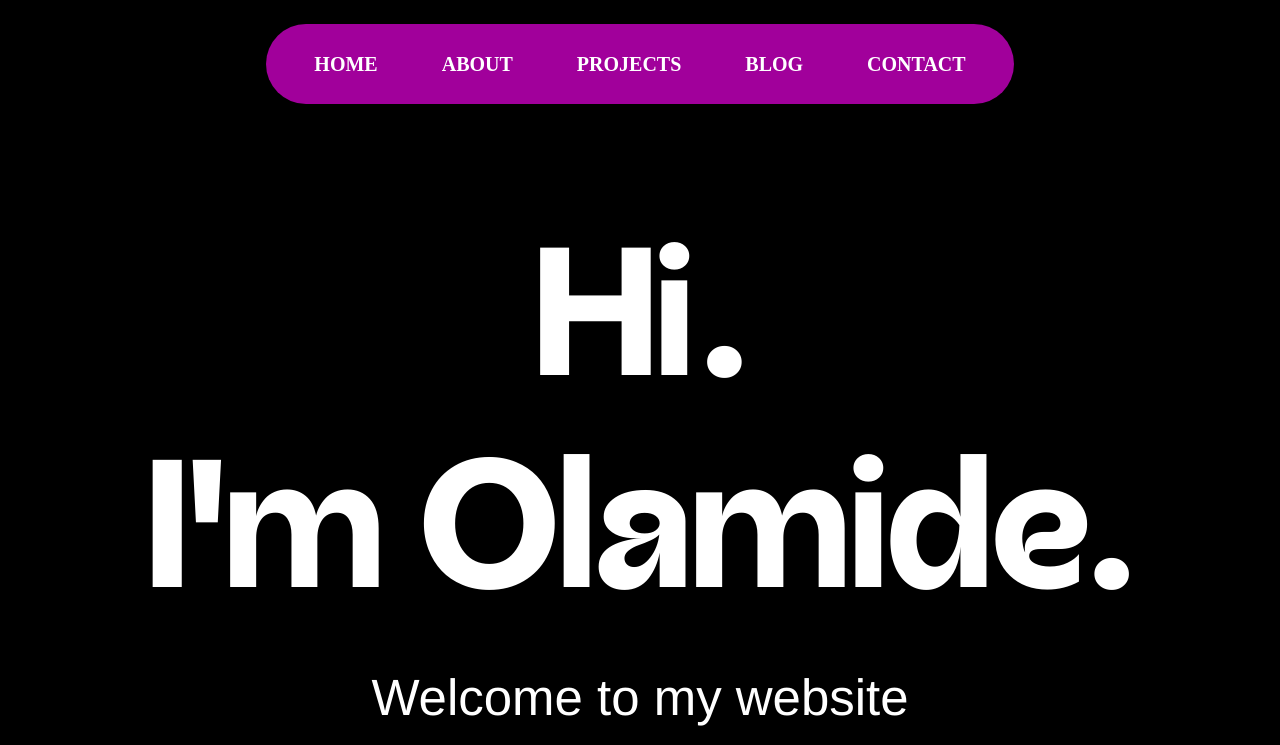
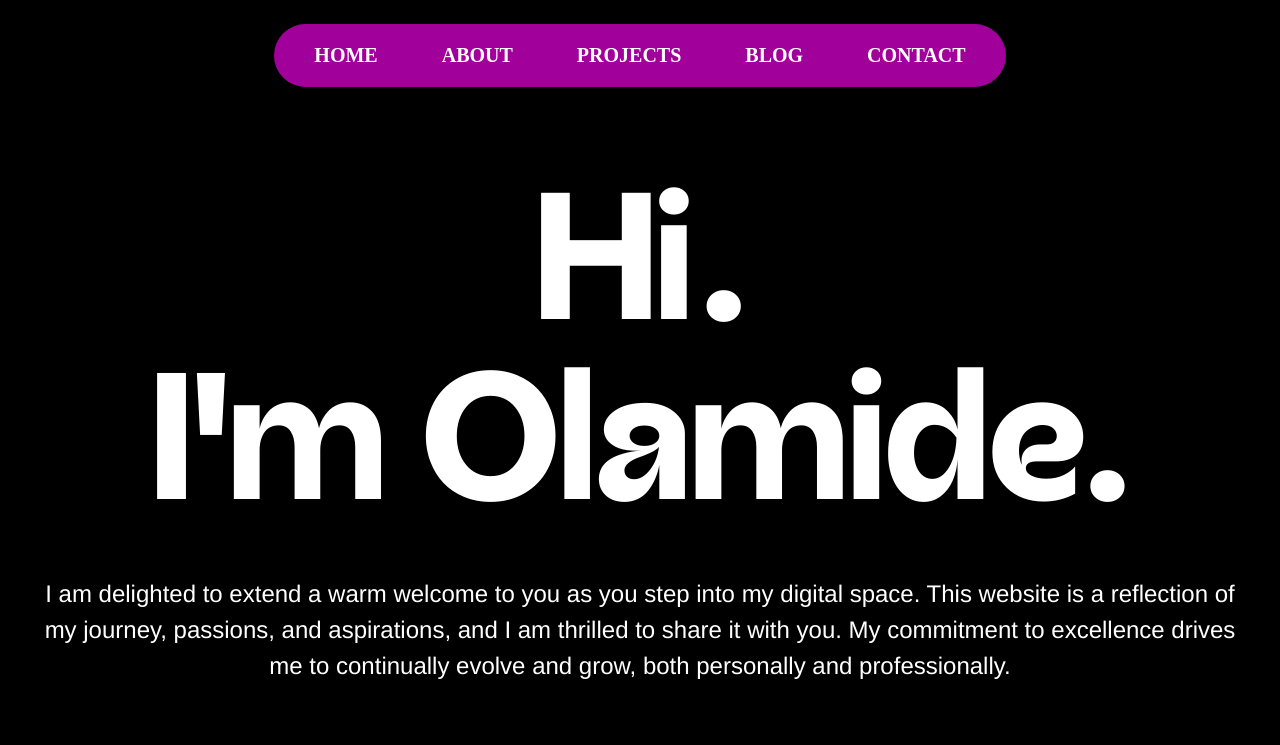
Before and after one commit to olamide-ibiloye/personal-website, a Gatsby site: page / in a window 1280 px wide. Shown: the top 745 px of the page. Built offline with nearby package versions, Linux system fonts and the light colour scheme; Gatsby itself is replaced by a stand-in of ours.

Commit message:
Refcatored

```diff
--- a/src/components/body/Body.tsx
+++ b/src/components/body/Body.tsx
@@ -25,12 +25,12 @@ const Body = ({
     <Box
       sx={{
         width: "100%",
-        maxWidth: 1500,
+        maxWidth: 1200,
         margin: "auto",
         pt: paddingTop,
         pb: paddingBottom,
         py: paddingY,
-        px: paddingX || { xs: 4, md: 0 },
+        px: paddingX || { xs: 5, lg: 0 },
         pl: paddingLeft,
         pr: paddingRight,
       }}
--- a/src/components/header/Header.tsx
+++ b/src/components/header/Header.tsx
@@ -1,103 +1,27 @@
-import * as React from "react";
-import AppBar from "@mui/material/AppBar";
+import React from "react";
 import Box from "@mui/material/Box";
-import Divider from "@mui/material/Divider";
-import Drawer from "@mui/material/Drawer";
-import IconButton from "@mui/material/IconButton";
-import List from "@mui/material/List";
-import ListItem from "@mui/material/ListItem";
-import ListItemButton from "@mui/material/ListItemButton";
-import ListItemText from "@mui/material/ListItemText";
-import MenuIcon from "@mui/icons-material/Menu";
 import Toolbar from "@mui/material/Toolbar";
-import Typography from "@mui/material/Typography";
-import Button from "@mui/material/Button";
-import { CssBaseline } from "@mui/material";
 import Body from "../body/Body";
+import SideBar from "./SideBar";
+import NavBar from "./NavBar";
 
-interface Props {
-  window?: () => Window;
-}
-
-const drawerWidth = 240;
 const navItems = ["Home", "About", "Projects", "Blog", "Contact"];
 
-const Header = (props: Props) => {
-  const { window } = props;
-  const [mobileOpen, setMobileOpen] = React.useState(false);
+const headerStyle = {
+  display: "flex",
+  margin: "auto",
+  alignItems: "center",
+  justifyContent: "center",
+};
 
-  const handleDrawerToggle = () => {
-    setMobileOpen(!mobileOpen);
-  };
-
-  const drawer = (
-    <Box onClick={handleDrawerToggle} sx={{ textAlign: "center" }}>
-      <Typography variant="h6" sx={{ my: 2 }}>
-        MUI
-      </Typography>
-      <Divider />
-      <List>
-        {navItems.map((item) => (
-          <ListItem key={item} disablePadding>
-            <ListItemButton sx={{ textAlign: "center" }}>
-              <ListItemText primary={item} color="white" />
-            </ListItemButton>
-          </ListItem>
-        ))}
-      </List>
-    </Box>
-  );
-
-  const container = window !== undefined ? () => window().document.body : undefined;
-
+const Header = () => {
   return (
     <Body>
-      <Box sx={{ display: "flex", margin: "auto", alignItems: "center", justifyContent: "center" }}>
-        <CssBaseline />
-        <AppBar
-          color="transparent"
-          component="nav"
-          sx={{
-            alignItems: { md: "center" },
-            boxShadow: 0,
-          }}
-        >
-          <Toolbar sx={{ py: 3 }}>
-            <Box sx={{ borderRadius: 20, backgroundColor: { md: "primary.main" }, p: 2 }}>
-              <IconButton
-                edge="start"
-                onClick={handleDrawerToggle}
-                sx={{ mr: 2, display: { md: "none" }, color: "common.white" }}
-              >
-                <MenuIcon />
-              </IconButton>
-              <Box sx={{ display: { xs: "none", md: "block" } }}>
-                {navItems.map((item) => (
-                  <Button key={item} sx={{ color: "#fff", mx: 3, fontSize: 20 }}>
-                    {item}
-                  </Button>
-                ))}
-              </Box>
-            </Box>
-          </Toolbar>
-        </AppBar>
-        <Box component="nav">
-          <Drawer
-            container={container}
-            variant="temporary"
-            open={mobileOpen}
-            onClose={handleDrawerToggle}
-            ModalProps={{
-              keepMounted: true,
-            }}
-            sx={{
-              display: { xs: "block", sm: "none" },
-              "& .MuiDrawer-paper": { boxSizing: "border-box", width: drawerWidth },
-            }}
-          >
-            {drawer}
-          </Drawer>
-        </Box>
+      <Box sx={headerStyle}>
+        <NavBar navItems={navItems} />
+
+        <SideBar navItems={navItems} />
+
         <Toolbar />
       </Box>
     </Body>
--- /dev/null
+++ b/src/components/header/NavBar.tsx
@@ -0,0 +1,51 @@
+import { AppBar, Toolbar, Box, IconButton, Button } from "@mui/material";
+import MenuIcon from "@mui/icons-material/Menu";
+import React, { useContext } from "react";
+import { DataContext } from "../../providers/DataProvider";
+
+interface NavBarProps {
+  navItems: Array<string>;
+}
+
+// Start of styles
+const toolBarSpacing = { py: 3 };
+
+const appBarStyle = {
+  alignItems: { md: "center" },
+  boxShadow: 0,
+};
+
+const buttonsContainerStyle = { display: { xs: "none", md: "block" } };
+
+const navButtonsContainer = { borderRadius: 20, backgroundColor: { md: "primary.main" }, p: 1 };
+
+const navButtonsStyle = { color: "#fff", mx: 3, fontSize: 20 };
+
+const iconButtonStyle = { mr: 2, display: { md: "none" }, color: "common.white" };
+
+// End of styles
+
+const NavBar = ({ navItems }: NavBarProps) => {
+  const { handleDrawerToggle } = useContext(DataContext);
+
+  return (
+    <AppBar color="transparent" component="nav" sx={appBarStyle}>
+      <Toolbar sx={toolBarSpacing}>
+        <Box sx={navButtonsContainer}>
+          <IconButton edge="start" onClick={() => handleDrawerToggle()} sx={iconButtonStyle}>
+            <MenuIcon />
+          </IconButton>
+          <Box sx={buttonsContainerStyle}>
+            {navItems.map((item) => (
+              <Button key={item} sx={navButtonsStyle}>
+                {item}
+              </Button>
+            ))}
+          </Box>
+        </Box>
+      </Toolbar>
+    </AppBar>
+  );
+};
+
+export default NavBar;
--- /dev/null
+++ b/src/components/header/SideBar.tsx
@@ -0,0 +1,58 @@
+import { Box, Drawer, List, ListItem, ListItemButton, ListItemText } from "@mui/material";
+import React, { useContext } from "react";
+import { DataContext } from "../../providers/DataProvider";
+
+interface DrawerProps {
+  navItems: Array<string>;
+  window?: () => Window;
+}
+
+const drawerWidth = 240;
+
+const containerStyle = { textAlign: "center", py: 5, px: 3 };
+
+const listItemStyle = { textAlign: "left" };
+
+const drawerStyle = {
+  display: { xs: "block", sm: "none" },
+  "& .MuiDrawer-paper": { boxSizing: "border-box", width: drawerWidth },
+};
+
+const SideBar = ({ navItems, window }: DrawerProps) => {
+  const container = window !== undefined ? () => window().document.body : undefined;
+
+  const { mobileOpen, handleDrawerToggle } = useContext(DataContext);
+
+  const drawer = (
+    <Box sx={containerStyle}>
+      <List>
+        {navItems.map((item) => (
+          <ListItem key={item} disablePadding>
+            <ListItemButton sx={listItemStyle}>
+              <ListItemText primary={item} primaryTypographyProps={{ color: "common.white" }} />
+            </ListItemButton>
+          </ListItem>
+        ))}
+      </List>
+    </Box>
+  );
+
+  return (
+    <Box component="nav">
+      <Drawer
+        container={container}
+        variant="temporary"
+        open={mobileOpen}
+        onClose={handleDrawerToggle}
+        ModalProps={{
+          keepMounted: true,
+        }}
+        sx={drawerStyle}
+      >
+        {drawer}
+      </Drawer>
+    </Box>
+  );
+};
+
+export default SideBar;
--- a/src/components/layout/Layout.tsx
+++ b/src/components/layout/Layout.tsx
@@ -1,6 +1,7 @@
 import React from "react";
 import CssBaseline from "@mui/material/CssBaseline";
 import Header from "../header/Header";
+import DataProvider from "../../providers/DataProvider";
 
 interface LayoutProps {
   children: React.ReactNode;
@@ -10,8 +11,10 @@ const Layout = ({ children }: LayoutProps) => {
   return (
     <>
       <CssBaseline />
-      <Header />
-      {children}
+      <DataProvider>
+        <Header />
+        {children}
+      </DataProvider>
     </>
   );
 };
--- /dev/null
+++ b/src/components/pageComps/Home.tsx
@@ -0,0 +1,51 @@
+import { Box, Typography } from "@mui/material";
+import React from "react";
+import Body from "../body/Body";
+import userImage from "../../images/olamide.webp";
+
+const containerStyle = {
+  textAlign: "center",
+  maxHeight: "100vh",
+  justifyContent: "center",
+  alignItems: "center",
+};
+
+const userImageStyle = {
+  height: { xs: 300, md: 500 },
+  width: { xs: 300, md: 500 },
+  borderRadius: 500,
+  backgroundColor: "white",
+  my: 8,
+  mx: "auto",
+  backgroundImage: `url(${userImage})`,
+  backgroundPosition: "center",
+  backgroundRepeat: "no-repeat",
+  backgroundSize: "cover",
+  border: "5px solid #fff",
+};
+
+const textStyle = { my: 4, fontFamily: "Helvetica" };
+
+const Home = () => {
+  return (
+    <Body paddingY={15}>
+      <Box sx={containerStyle}>
+        <Typography variant="h1" color="common.white">
+          Hi.
+        </Typography>
+        <Typography variant="h1" color="common.white">
+          I'm Olamide.
+        </Typography>
+        <Typography variant="body1" color="common.white" sx={textStyle}>
+          I am delighted to extend a warm welcome to you as you step into my digital space. This
+          website is a reflection of my journey, passions, and aspirations, and I am thrilled to
+          share it with you. My commitment to excellence drives me to continually evolve and grow,
+          both personally and professionally.
+        </Typography>
+      </Box>
+      <Box sx={userImageStyle} />
+    </Body>
+  );
+};
+
+export default Home;
--- a/src/pages/index.tsx
+++ b/src/pages/index.tsx
@@ -1,45 +1,12 @@
 import React from "react";
 import type { HeadFC, PageProps } from "gatsby";
-import { Box, Typography } from "@mui/material";
-import Body from "../components/body/Body";
-import userImage from "../images/olamide.webp";
+import Home from "../components/pageComps/Home";
 
 const HomePage: React.FC<PageProps> = () => {
   return (
-    <Body paddingY={20}>
-      <Box
-        sx={{
-          textAlign: "center",
-          maxHeight: "100vh",
-          justifyContent: "center",
-          alignItems: "center",
-        }}
-      >
-        <Typography variant="h1" color="common.white">
-          Hi.
-        </Typography>
-        <Typography variant="h1" color="common.white">
-          I'm Olamide.
-        </Typography>
-        <Typography variant="h5" color="common.white" sx={{ my: 2, fontFamily: "Helvetica" }}>
-          Welcome to my website
-        </Typography>
-      </Box>
-      <Box
-        sx={{
-          height: { xs: 300, md: 500 },
-          width: { xs: 300, md: 500 },
-          borderRadius: 500,
-          backgroundColor: "white",
-          margin: "100px auto",
-          backgroundImage: `url(${userImage})`,
-          backgroundPosition: "center",
-          backgroundRepeat: "no-repeat",
-          backgroundSize: "cover",
-          border: "5px solid #fff",
-        }}
-      />
-    </Body>
+    <>
+      <Home />
+    </>
   );
 };
 
--- /dev/null
+++ b/src/providers/DataProvider.tsx
@@ -0,0 +1,28 @@
+import React, { useState, createContext } from "react";
+
+export const DataContext = createContext({
+  mobileOpen: false,
+  setMobileOpen: () => {},
+  handleDrawerToggle: () => {},
+});
+
+interface DataProviderProps {
+  children: React.ReactNode;
+}
+
+const DataProvider = ({ children }: DataProviderProps) => {
+  const [mobileOpen, setMobileOpen] = useState(false);
+
+  const handleDrawerToggle = () => {
+    setMobileOpen(!mobileOpen);
+  };
+
+  let data = {
+    mobileOpen,
+    setMobileOpen,
+    handleDrawerToggle,
+  };
+  return <DataContext.Provider value={data}>{children}</DataContext.Provider>;
+};
+
+export default DataProvider;
--- a/src/styles/typography.ts
+++ b/src/styles/typography.ts
@@ -6,27 +6,28 @@ const typography: TypographyOptions = {
   fontWeightBold: 700,
   h1: {
     fontSize: 180,
+    lineHeight: 1,
   },
   h2: {
-    fontSize: 130,
+    fontSize: 120,
   },
   h3: {
-    fontSize: 90,
+    fontSize: 80,
   },
   h4: {
-    fontSize: 70,
+    fontSize: 60,
   },
   h5: {
-    fontSize: 50,
+    fontSize: 40,
   },
   h6: {
-    fontSize: 40,
+    fontSize: 30,
   },
   body1: {
-    fontSize: 30,
+    fontSize: 25,
   },
   subtitle1: {
-    fontSize: 30,
+    fontSize: 25,
   },
   button: {
     fontFamily: "Raleway",
```
